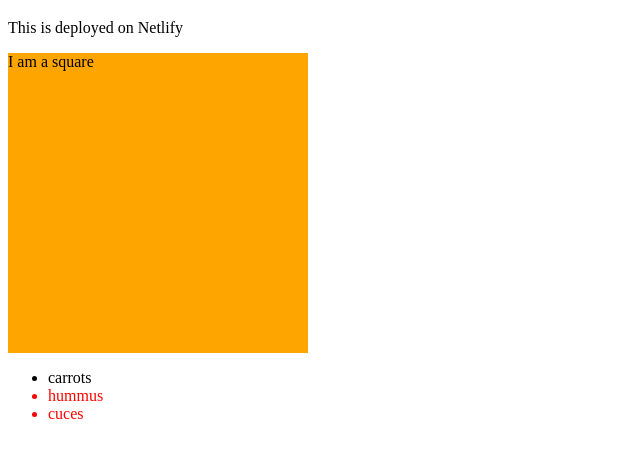
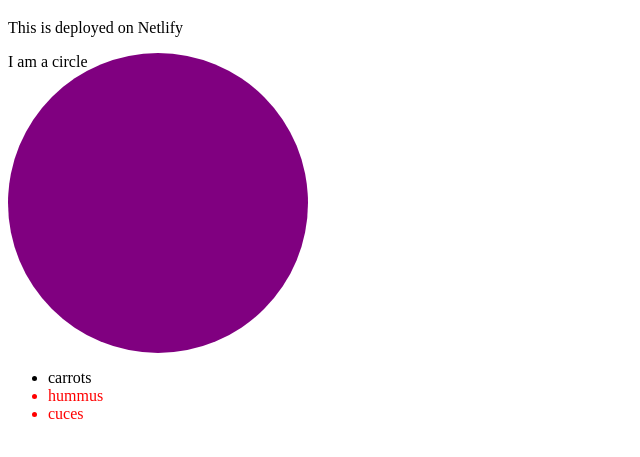
Before and after one commit to Gingertonic/lytical-local, a plain HTML site: page index.html in a window 1280 px wide. Shown: the part 61-518 px from the top of the page, without its empty margins (0-640 px from the left). Drawn offline with Linux system fonts and the light colour scheme.

```diff
--- a/index.html
+++ b/index.html
@@ -11,7 +11,7 @@
     <h1>This is a great site. THe best.</h1>
 
     <p>This is deployed on Netlify</p>
-    <div id="shape">I am a square</div>
+    <div id="shape">I am a circle</div>
 
     <ul>
         <li>carrots</li>
--- a/style.css
+++ b/style.css
@@ -3,7 +3,8 @@
 }
 
 #shape {
-  background-color: orange;
+  background-color: #800080;
+  border-radius: 50%;
   height: 300px;
   width: 300px;
 }
```
Also changed, not shown: 1 other file.
